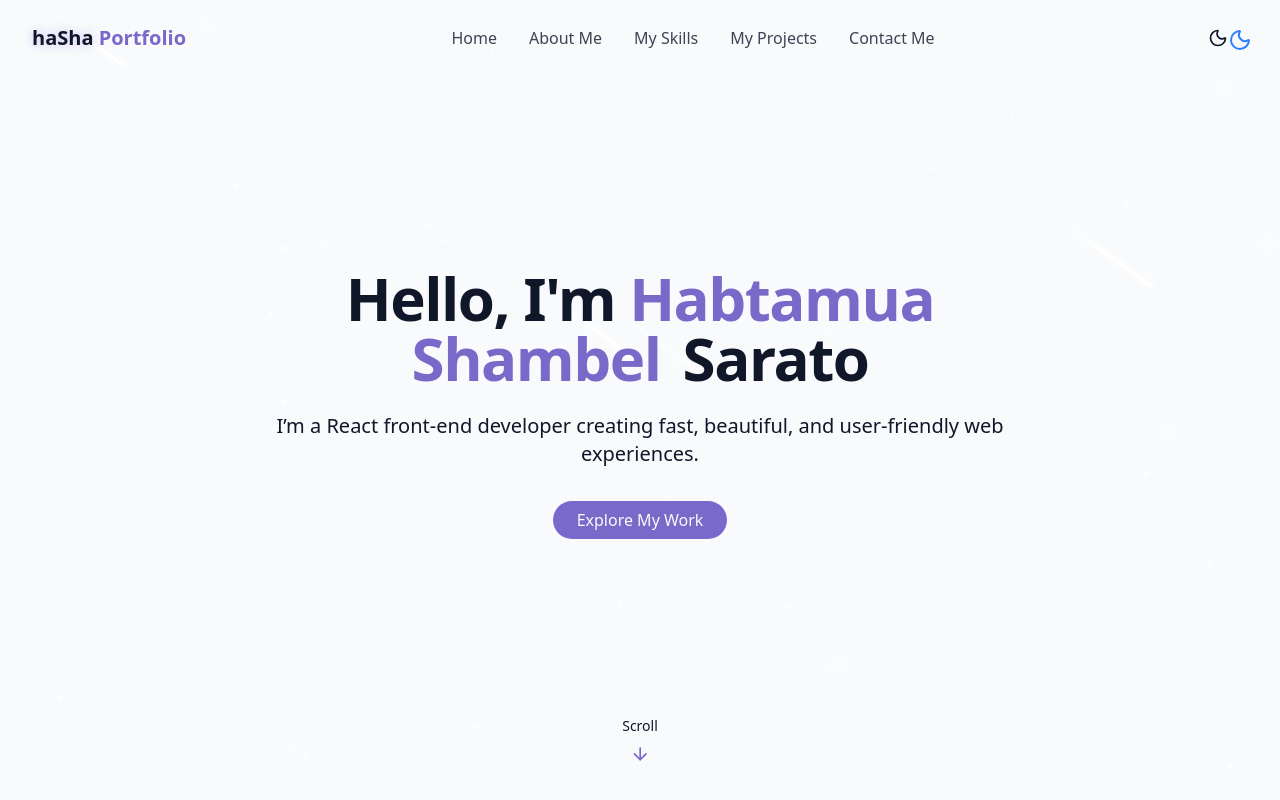
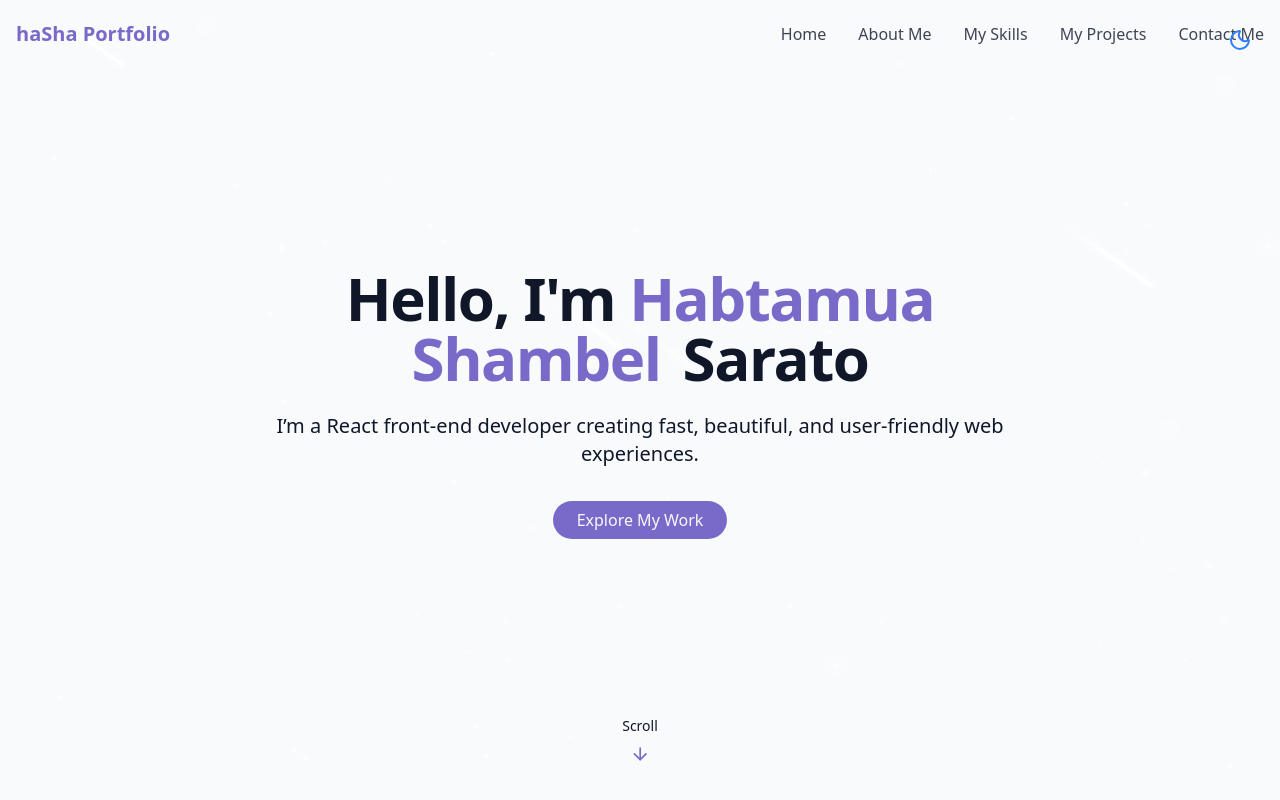
Before and after one commit to habtashagithub/my-portfolio, a React (Vite) app: page / in a window 1280 px wide. Shown: the top 800 px of the page. Built offline with nearby package versions, Linux system fonts and the light colour scheme.

Commit message:
Update Navbar.jsx

```diff
--- a/src/components/Navbar.jsx
+++ b/src/components/Navbar.jsx
@@ -1,5 +1,5 @@
 import { cn } from "@/lib/utils";
-import { Menu, X, Sun, Moon } from "lucide-react";
+import { Menu, X } from "lucide-react";
 import { useEffect, useState } from "react";
 
 const navItems = [
@@ -14,53 +14,30 @@ export const Navbar = () => {
   const [isScrolled, setIsScrolled] = useState(false);
   const [isMenuOpen, setIsMenuOpen] = useState(false);
 
-  const [theme, setTheme] = useState(() => {
-    const savedTheme = localStorage.getItem("theme");
-    if (savedTheme) return savedTheme;
-    return document.documentElement.classList.contains("dark") ? "dark" : "light";
-  });
-
-  // apply theme when it changes
-  useEffect(() => {
-    if (theme === "dark") {
-      document.documentElement.classList.add("dark");
-    } else {
-      document.documentElement.classList.remove("dark");
-    }
-    localStorage.setItem("theme", theme);
-  }, [theme]);
-
-  // scroll effect
   useEffect(() => {
     const handleScroll = () => {
       setIsScrolled(window.scrollY > 10);
     };
 
     window.addEventListener("scroll", handleScroll);
+
     return () => window.removeEventListener("scroll", handleScroll);
   }, []);
-
-  const toggleTheme = () => {
-    setTheme((prev) => (prev === "dark" ? "light" : "dark"));
-  };
 
   return (
     <nav
       className={cn(
         "fixed w-full z-40 transition-all duration-300",
         isScrolled
-          ? "py-3 bg-background/80 backdrop-blur-md shadow-xs"
+          ? "py-3 bg-background/80 backdrop-blur-md shadow"
           : "py-5"
       )}
     >
-      <div className="container mx-auto flex items-center justify-between">
+      <div className="container mx-auto flex items-center justify-between px-4">
 
         {/* Logo */}
-        <a
-          href="#hero"
-          className="text-xl font-bold text-primary flex items-center"
-        >
-          <span className="text-glow text-foreground">haSha</span>&nbsp;Portfolio
+        <a href="#hero" className="text-xl font-bold text-primary">
+          haSha Portfolio
         </a>
 
         {/* Desktop Navigation */}
@@ -69,30 +46,17 @@ export const Navbar = () => {
             <a
               key={index}
               href={item.href}
-              className="text-foreground/80 hover:text-primary transition-colors duration-300"
+              className="text-foreground/80 hover:text-primary transition-colors"
             >
               {item.name}
             </a>
           ))}
         </div>
 
-        {/* Right Controls */}
-        <div className="flex items-center space-x-3">
-
-          {/* Theme Toggle */}
-          <button
-            onClick={toggleTheme}
-            className="p-2 rounded-full hover:bg-muted transition flex items-center justify-center"
-            aria-label="Toggle Theme"
-          >
-            {theme === "dark" ? <Sun size={20} /> : <Moon size={20} />}
-          </button>
-
         {/* Mobile Menu Button */}
         <button
+          className="md:hidden p-2"
           onClick={() => setIsMenuOpen(!isMenuOpen)}
-            className="md:hidden p-2 text-foreground"
-            aria-label="Menu"
         >
           {isMenuOpen ? <X size={24} /> : <Menu size={24} />}
         </button>
@@ -100,27 +64,20 @@ export const Navbar = () => {
       </div>
 
       {/* Mobile Menu */}
-        <div
-          className={cn(
-            "fixed inset-0 bg-background/95 backdrop-blur-md flex flex-col items-center justify-center space-y-8 text-xl transition-all duration-300 md:hidden",
-            isMenuOpen
-              ? "opacity-100 pointer-events-auto"
-              : "opacity-0 pointer-events-none"
-          )}
-        >
+      {isMenuOpen && (
+        <div className="md:hidden fixed inset-0 bg-background/95 backdrop-blur flex flex-col items-center justify-center space-y-8 text-xl">
           {navItems.map((item, index) => (
             <a
               key={index}
               href={item.href}
-              className="text-foreground/80 hover:text-primary transition-colors duration-300"
               onClick={() => setIsMenuOpen(false)}
+              className="hover:text-primary"
             >
               {item.name}
             </a>
           ))}
         </div>
-
-      </div>
+      )}
     </nav>
   );
 };
```
Lines whose indentation alone changed are shown as unchanged.
